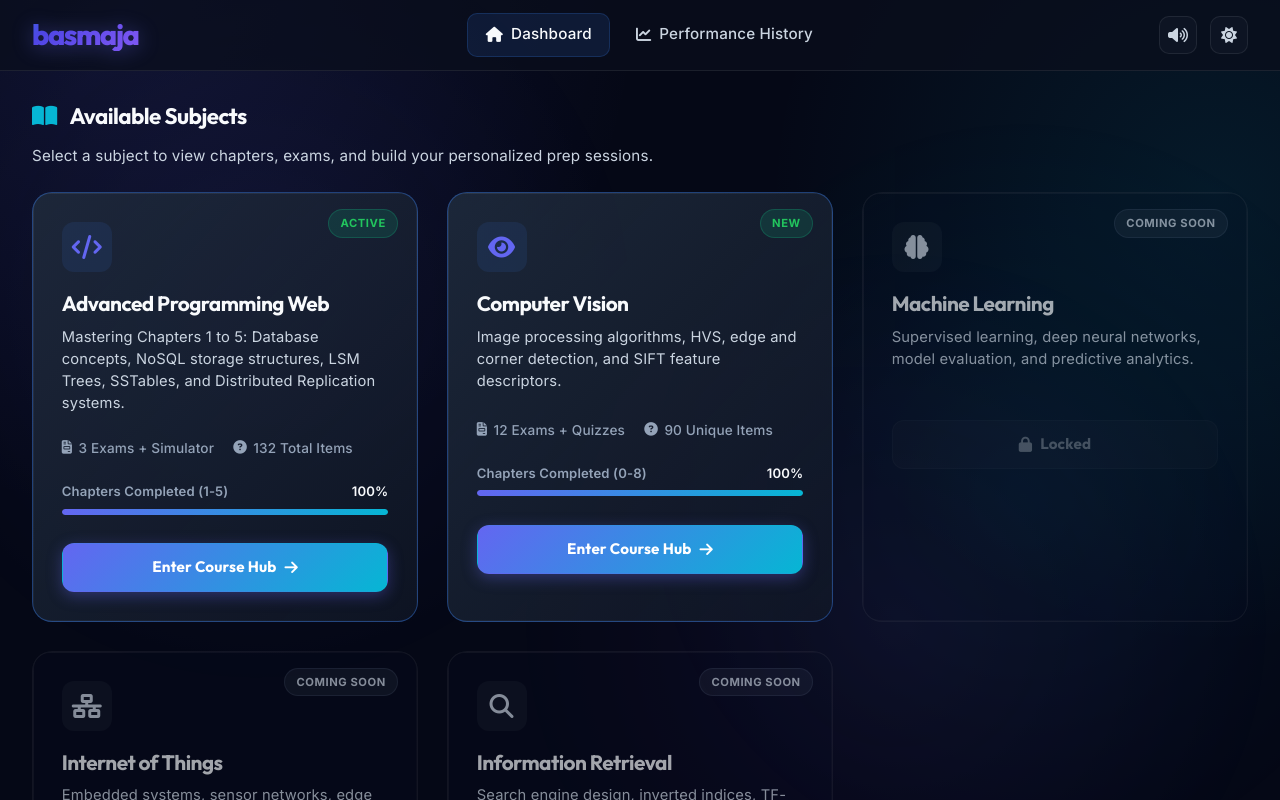
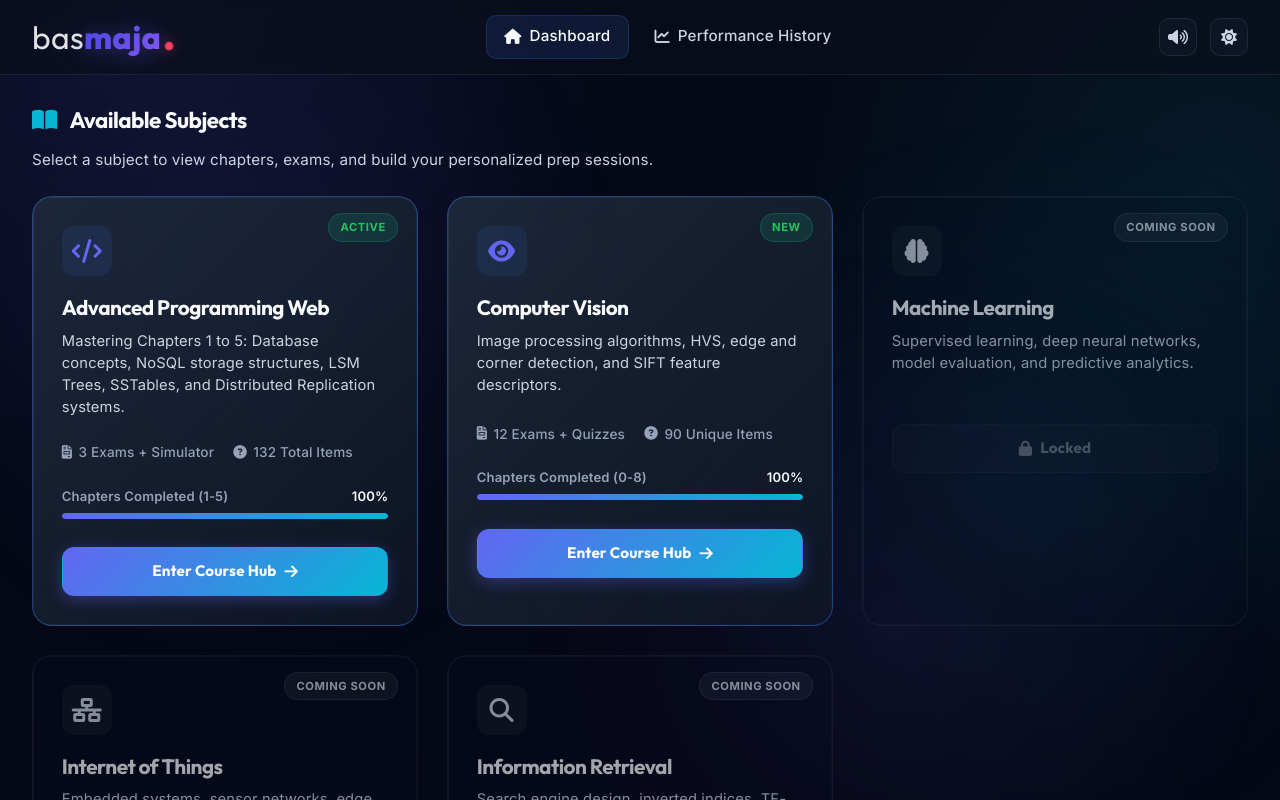
Before and after one commit to Zyad256/Exams, a React (Vite) app in the folder frontend/: page / in a window 1280 px wide. Shown: the top 800 px of the page. Built offline with nearby package versions, Linux system fonts and the light colour scheme.

Commit message:
Executing premium typographical fragmentation across basmaja branding strings, mixing ultra-thin fonts and animated neon pulsing periods to generate an extreme aesthetic identity

```diff
--- a/frontend/src/components/layout/Header.jsx
+++ b/frontend/src/components/layout/Header.jsx
@@ -8,7 +8,11 @@ export default function Header() {
         <header className="app-header">
             <div className="header-container">
                 <div className="logo-section" onClick={() => navigateTo('view-dashboard')}>
-                    <span className="logo-brand">basmaja</span>
+                    <div className="logo-brand">
+                        <span className="brand-thin">bas</span>
+                        <span className="brand-bold">maja</span>
+                        <span className="brand-dot">.</span>
+                    </div>
                 </div>
 
                 <nav className="nav-links">
--- a/frontend/src/index.css
+++ b/frontend/src/index.css
@@ -339,17 +339,49 @@ div {
 
 .logo-brand {
   font-family: "Outfit", var(--font-heading);
-  font-size: 1.8rem;
+  font-size: 2rem; /* Slighly larger to offset the thin weight */
+  letter-spacing: -2px; /* Tightker kerning to fuse the letters intrinsically */
+  display: flex;
+  align-items: baseline;
+  text-transform: lowercase;
+}
+
+.brand-thin {
+  font-weight: 300;
+  color: var(--text-primary);
+  opacity: 0.9;
+}
+
+.brand-bold {
   font-weight: 900;
-  line-height: 1.1;
-  letter-spacing: -0.05em;
   background: linear-gradient(135deg, #06b6d4, #4f46e5, #8b5cf6, #06b6d4);
   background-size: 300% 300%;
+  background-clip: text; /* standard prop */
   -webkit-background-clip: text;
   -webkit-text-fill-color: transparent;
   filter: drop-shadow(0 2px 10px rgba(99, 102, 241, 0.4));
   animation: gradientFlow 5s ease infinite;
-  text-transform: lowercase;
+}
+
+.brand-dot {
+  color: #f43f5e;
+  font-weight: 900;
+  font-size: 2.5rem;
+  line-height: 0;
+  margin-left: 2px;
+  animation: pulseDot 2s infinite ease-in-out;
+}
+
+@keyframes pulseDot {
+  0%,
+  100% {
+    filter: drop-shadow(0 0 4px rgba(244, 63, 94, 0.4));
+    transform: scale(1);
+  }
+  50% {
+    filter: drop-shadow(0 0 12px rgba(244, 63, 94, 0.9));
+    transform: scale(1.15);
+  }
 }
 
 @keyframes gradientFlow {
```
